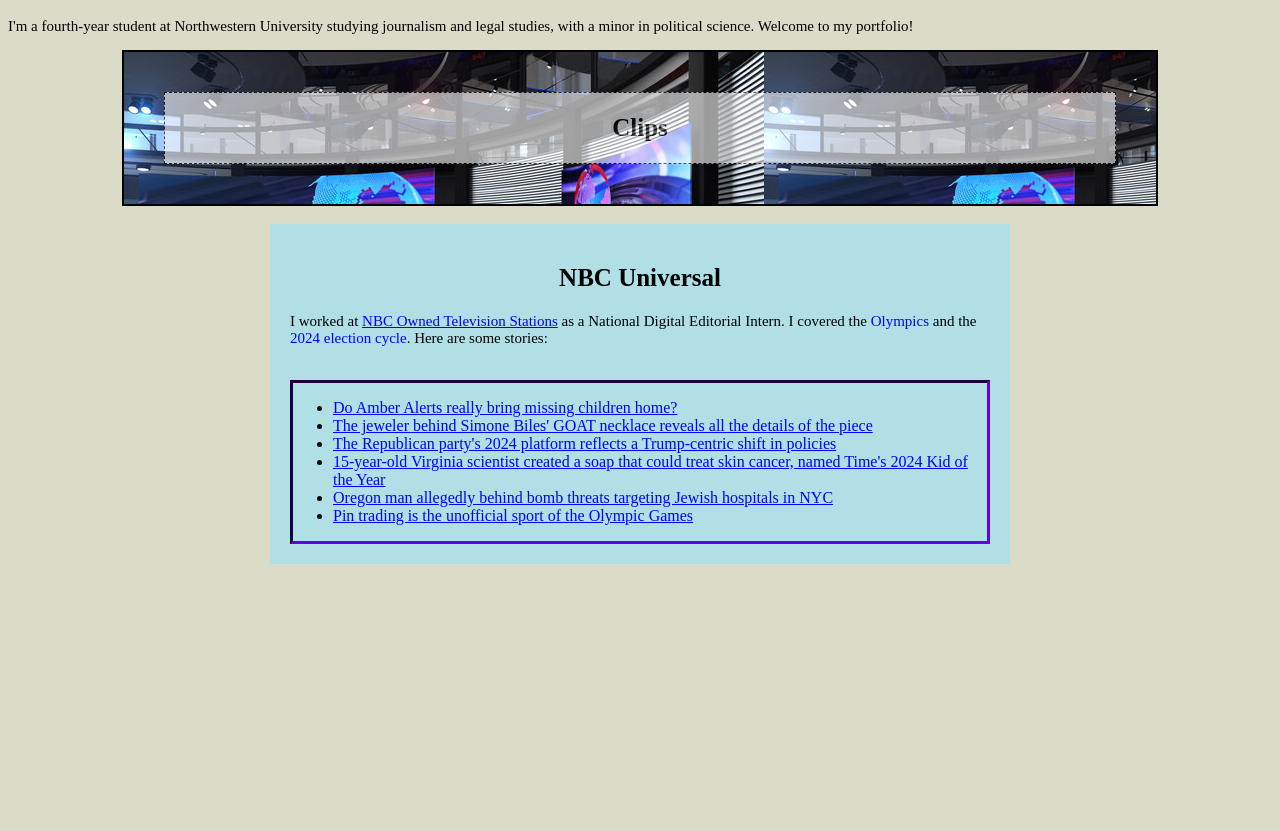
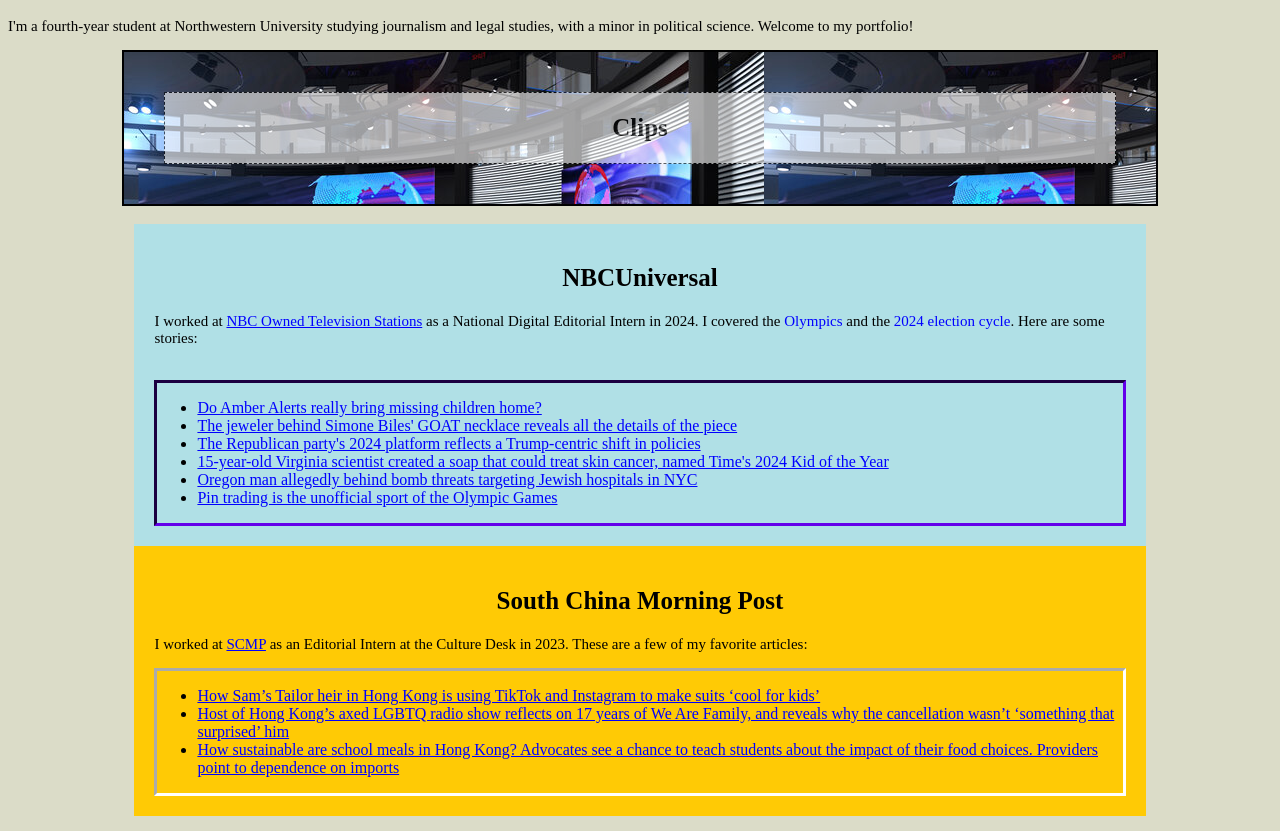
Before and after one commit to nicolestangents/JOUR-320, a plain HTML site: page index.html in a window 1280 px wide. Shown: the part 97-928 px from the top of the page. Before the commit the page ends 800 px from the top, so only its background shows below. Drawn offline with Linux system fonts and the light colour scheme.

Commit message:
10.10 Changes

```diff
--- a/index.html
+++ b/index.html
@@ -41,7 +41,7 @@ a:hover {
 
   /* Divs */
 div.background {
-  background: url("newsroom.jpg") repeat;
+  background: url("newsroom.jpg");
   border: 2px solid black;
   margin: auto;
   width: 80%;
@@ -62,7 +62,6 @@ div.transbox p {
 }
 
 div.nbc {
-  max-width: 700px;
   background-color: powderblue;
   z-index: 1;
   margin: auto;
@@ -71,12 +70,30 @@ div.nbc {
   padding-right: 20px;
   padding-top: 20px;
   padding-bottom: 20px;
+}
 
+div.scmp {
+  background-color: #FFCA05;
+  z-index: 1;
+  margin: auto;
+  width: 80%;
+  padding-left: 20px;
+  padding-right: 20px;
+  padding-top: 20px;
+  padding-bottom: 20px;
+}
 
-.center {
+div.center1 {
   position: relative;
   z-index: 2;
   border: 3px inset #400095;
+  overflow:auto;
+}
+
+div.center2 {
+  position: relative;
+  z-index: 2;
+  border: 3px inset white;
   overflow:auto;
 }
 
@@ -88,6 +105,29 @@ div.nbc {
   -ms-transform: translate(-50%, -50%);
   transform: translate(-50%, -50%);
 }
+
+#container {
+  display: flex;
+  flex-direction: row;
+  justify-content: center;
+}
+
+.nbc, .scmp {
+  flex: 1;
+  padding: 10px;
+  box-sizing: border-box;
+}
+
+@media (orientation : portrait) {
+  #container {
+    flex-direction: column;
+  }
+}
+
+.propublica-image {
+   width: 80%;
+   display: block; /* Center the image */
+   margin: auto; /* Center the image */
 }
 
 </style>
@@ -105,12 +145,14 @@ div.nbc {
 	</div>
   </div>
 <br>
+
+<div class="container">
   <div class="nbc">
-	<h2>NBC Universal</h2>
-	<p>I worked at <a href="https://www.nbcnews.com/" >NBC Owned Television Stations</a> as a National Digital Editorial Intern. I covered the <span style="color:blue">Olympics</span> and the <span style="color:blue">2024 election cycle</span>. Here are some stories:</p>
+    <h2>NBCUniversal</h2>
+    <p>I worked at <a href="https://www.nbcnews.com/" >NBC Owned Television Stations</a> as a National Digital Editorial Intern in 2024. I covered the <span style="color:blue">Olympics</span> and the <span style="color:blue">2024 election cycle</span>. Here are some stories:</p>
   <br>
 
-<div class="center">
+  <div class="center1">
     <ul>
       <li><a href="https://www.nbcnewyork.com/news/national-international/do-amber-alerts-really-bring-missing-children-home/5701428/">Do Amber Alerts really bring missing children home?</a></li>
       <li><a href="https://www.nbcnewyork.com/paris-2024-summer-olympics/the-making-of-simone-biles-viral-goat-necklace/5660197/">The jeweler behind Simone Biles' GOAT necklace reveals all the details of the piece</a></li>
@@ -120,12 +162,26 @@ div.nbc {
       <li><a href="https://www.nbcnewyork.com/paris-2024-summer-olympics/pin-trading-the-unofficial-sport-of-the-olympic-games/5655696/">Pin trading is the unofficial sport of the Olympic Games</a></li>
     </ul>
    </div>
+  </div>
+  <div class="scmp">
+    <h2>South China Morning Post</h2>
+    <p>I worked at <a href="https://www.scmp.com//" >SCMP</a> as an Editorial Intern at the Culture Desk in 2023. These are a few of my favorite articles:</p>
 
-</body>
-</html>
+    <div class="center2">
+      <ul>
+        <li><a href="https://www.scmp.com/lifestyle/fashion-beauty/article/3227105/how-sams-tailor-heir-hong-kong-using-tiktok-and-instagram-make-suits-cool-kids-after-dressing-us">How Sam’s Tailor heir in Hong Kong is using TikTok and Instagram to make suits ‘cool for kids’</a></li>
+        <li><a href="https://www.scmp.com/lifestyle/entertainment/article/3229603/host-hong-kongs-axed-lgbtq-radio-show-reflects-17-years-we-are-family-and-reveals-why-cancellation">Host of Hong Kong’s axed LGBTQ radio show reflects on 17 years of We Are Family, and reveals why the cancellation wasn’t ‘something that surprised’ him</a></li>
+        <li><a href="How sustainable are school meals in Hong Kong? Advocates see a chance to teach students about the impact of their food choices. Providers point to dependence on imports">How sustainable are school meals in Hong Kong? Advocates see a chance to teach students about the impact of their food choices. Providers point to dependence on imports</a></li>
+      </ul>
+     </div>
 
+  </div>
+</div>
+<br>
 
+<img src="propublica.jpg" class="propublica-image">
 
+  <p> One of the most impactful reporting projects I have worked on was the "With Every Breath" series. </p>
 
 
 </body>
```
Also changed, not shown: propublica.jpg (added). Lines whose indentation alone changed are shown as unchanged.
